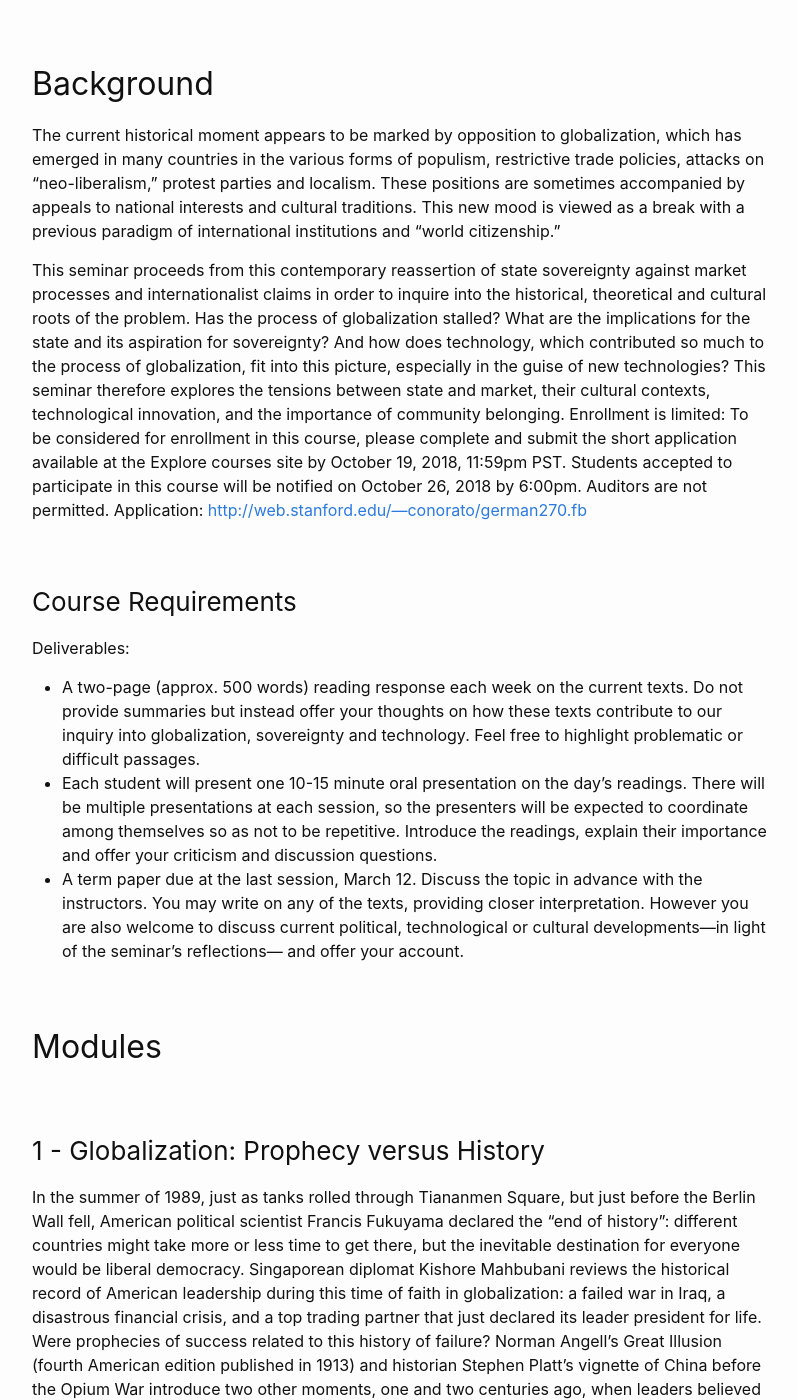
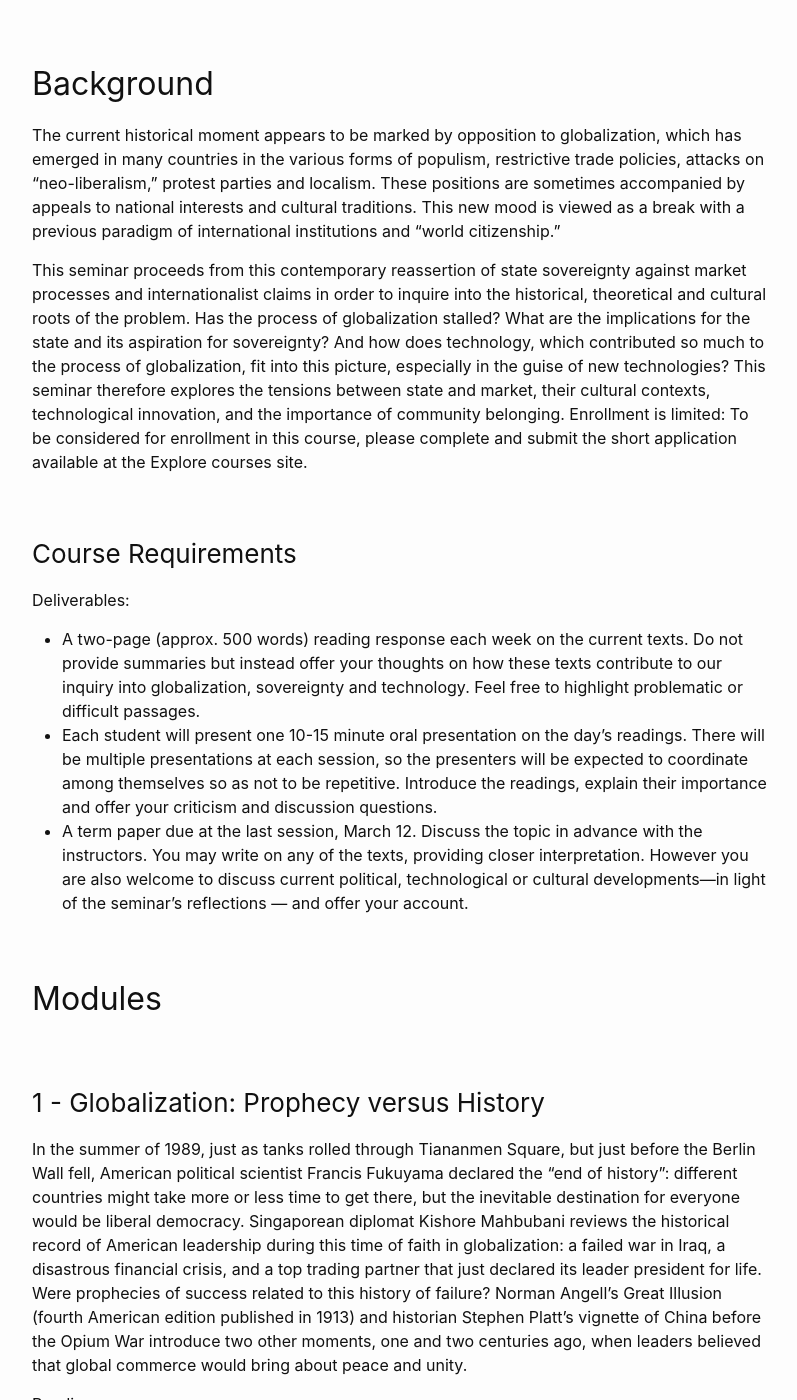
Before and after one commit to jovsa/jovsa.github.io, a Jekyll site: the page built from _posts/2022-01-22-thiel-stanford-german-270.md, in a window 1280 px wide and 1400 px high, scrolled down 282 px. Shown: the whole window, without its empty margins (238-1035 px from the left). Built offline with Jekyll 4.4.1, drawn with Linux system fonts in a browser that asks for light colours; some of the changed lines change nothing that is shown; some of the changed text lies outside the part shown.

Commit message:
german 270

```diff
--- a/_posts/2022-01-22-thiel-stanford-german-270.md
+++ b/_posts/2022-01-22-thiel-stanford-german-270.md
@@ -13,7 +13,7 @@ author:
 
 The current historical moment appears to be marked by opposition to globalization, which has  emerged in many countries in the various forms of populism, restrictive trade policies, attacks on  “neo-liberalism,” protest parties and localism. These positions are sometimes accompanied by  appeals to national interests and cultural traditions. This new mood is viewed as a break with a  previous paradigm of international institutions and “world citizenship.”
 
-This seminar proceeds from this contemporary reassertion of state sovereignty against market  processes and internationalist claims in order to inquire into the historical, theoretical and cultural roots of the problem. Has the process of globalization stalled? What are the implications for the state and its aspiration for sovereignty? And how does technology, which contributed so much to the process of globalization, fit into this picture, especially in the guise of new technologies? This seminar therefore explores the tensions between state and market, their cultural contexts, technological innovation, and the importance of community belonging. Enrollment is limited: To be considered for enrollment in this course, please complete and submit the short application available at the Explore courses site by October 19, 2018, 11:59pm PST. Students accepted to participate in this course will be notified on October 26, 2018 by 6:00pm. Auditors are not permitted. Application: <http://web.stanford.edu/—conorato/german270.fb>
+This seminar proceeds from this contemporary reassertion of state sovereignty against market  processes and internationalist claims in order to inquire into the historical, theoretical and cultural roots of the problem. Has the process of globalization stalled? What are the implications for the state and its aspiration for sovereignty? And how does technology, which contributed so much to the process of globalization, fit into this picture, especially in the guise of new technologies? This seminar therefore explores the tensions between state and market, their cultural contexts, technological innovation, and the importance of community belonging. Enrollment is limited: To be considered for enrollment in this course, please complete and submit the short application available at the Explore courses site.
 
 ### Course Requirements
 
@@ -21,7 +21,7 @@ Deliverables:
 
 * A two-page (approx. 500 words) reading response each week on the current texts. Do not provide summaries but instead offer your thoughts on how these texts contribute to our inquiry into globalization, sovereignty and technology. Feel free to highlight problematic or difficult passages.
 * Each student will present one 10-15 minute oral presentation on the day’s readings. There will be multiple presentations at each session, so the presenters will be expected to coordinate among themselves so as not to be repetitive. Introduce the readings, explain their importance and offer your criticism and discussion questions.
-* A term paper due at the last session, March 12. Discuss the topic in advance with the instructors. You may write on any of the texts, providing closer interpretation. However you are also welcome to discuss current political, technological or cultural developments—in light of the seminar’s reflections— and offer your account.
+* A term paper due at the last session, March 12. Discuss the topic in advance with the instructors. You may write on any of the texts, providing closer interpretation. However you are also welcome to discuss current political, technological or cultural developments—in light of the seminar’s reflections — and offer your account.
 
 ## Modules
 
@@ -32,12 +32,13 @@ In the summer of 1989, just as tanks rolled through Tiananmen Square, but just b
 Readings:
 
 * Francis Fukuyama, “The End of History?” in The National Interest (1989) ~25pp
-* Kishore Mahbubani, Has the West Lost It? (2018) ~90pp Stephen R. Platt, "How Britain's First Mission to China Went Wrong" (2018) ~5 pp
+* Kishore Mahbubani, Has the West Lost It? (2018) ~90pp
+* Stephen R. Platt, "How Britain's First Mission to China Went Wrong" (2018) ~5 pp
 * Norman Angell, title chapter from The Great Illusion (first published 1909; fourth American edition 1913) ~25pp
 
 ### 2 - Universalism: From the Tower of Babel to the Last Things
 
-Would anybody ever have believed in a single destiny for the whole world without first having believed in a single deity? Philosopher Karl L6with's Meaning in History gives an answer while it reviews all the ways the West has understood history's meaning, from the Bible to Kant and Marx.
+Would anybody ever have believed in a single destiny for the whole world without first having believed in a single deity? Philosopher Karl Lowith's Meaning in History gives an answer while it reviews all the ways the West has understood history's meaning, from the Bible to Kant and Marx.
 
 Readings:
 
@@ -47,11 +48,7 @@ Readings:
 
 ### 3 - From 1914 to 1949: World War
 
-Carl Schmitt rebuts universal empire with a vision of friends
-versus enemies. Alain de Benoist suggests that even the most
-extreme enemies may come to resemble each other. How does a
-geopolitical reading of land and sea powers map onto questions of
-globalization, culture, and community?
+Carl Schmitt rebuts universal empire with a vision of friends versus enemies. Alain de Benoist suggests that even the mostextreme enemies may come to resemble each other. How does a geopolitical reading of land and sea powers map onto questions of globalization, culture, and community?
 
 Readings:
 
@@ -61,12 +58,8 @@ Readings:
 
 ### 4 - The 1950s: Toward a world state?
 
-Why not have a world government? If there is a single rational
-way to rule, why shouldn't rationality rule the world? Progressive
-Russian-French emigré Alexandre Kojéve, who helped lay the
-groundwork for the European Union, engages conservative
-German-American emigré Leo Strauss in a classic debate about
-the "universal and homogenous state."
+Why not have a world government? If there is a single rational way to rule, why shouldn't rationality rule the world? Progressive
+Russian-French emigré Alexandre Kojéve, who helped lay the groundwork for the European Union, engages conservative German-American emigré Leo Strauss in a classic debate about the "universal and homogenous state."
 
 Readings:
 
```
